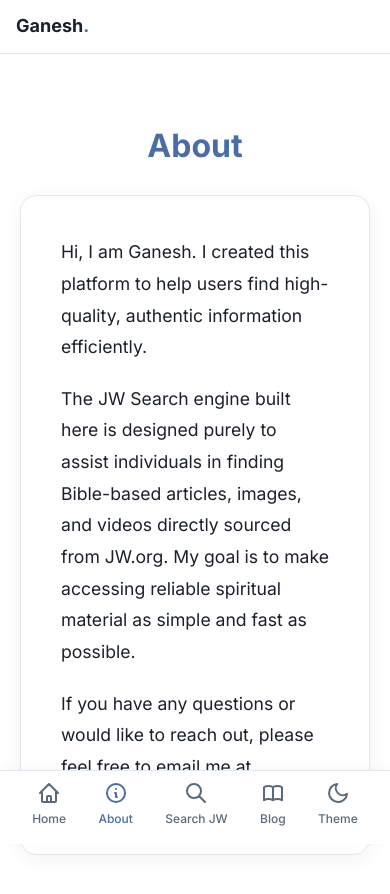
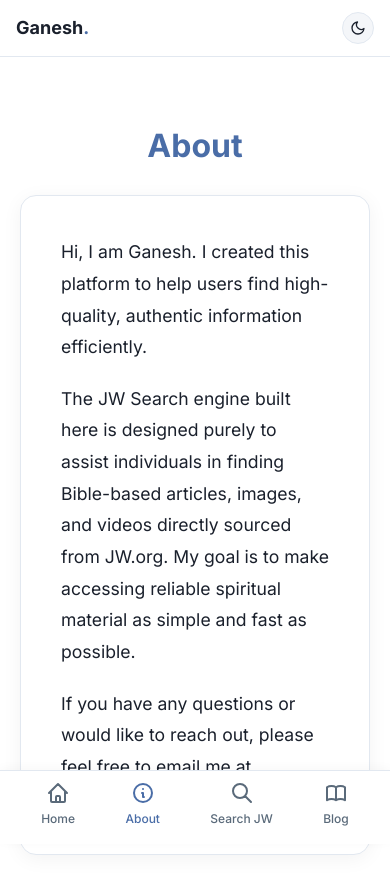
Before and after one commit to ganeshinunited-dot/Myideas, a Next.js app: page /about in a window 390 px wide. Shown: the top 894 px of the page. Built offline with nearby package versions, Linux system fonts and the light colour scheme.

Commit message:
style: move mobile theme toggle to top navigation bar

```diff
--- a/components/Navbar.tsx
+++ b/components/Navbar.tsx
@@ -111,7 +111,7 @@
         </div>
       </header>
 
-      {/* Mobile Top Bar (Just Logo + AI Button) */}
+      {/* Mobile Top Bar */}
       <header className="mobile-only" style={{
         position: "fixed",
         top: 0,
@@ -129,6 +129,30 @@
         <a href="/" style={{ fontWeight: 700, fontSize: 18, color: "var(--color-text)", textDecoration: "none" }}>
           Ganesh<span style={{ color: "var(--color-primary)" }}>.</span>
         </a>
+
+        <button
+          onClick={toggleTheme}
+          style={{
+            background: "var(--color-bg-alt)",
+            border: "1px solid var(--color-border)",
+            color: "var(--color-text)",
+            width: "32px",
+            height: "32px",
+            borderRadius: "50%",
+            display: "flex",
+            alignItems: "center",
+            justifyContent: "center",
+            cursor: "pointer",
+            transition: "all 0.2s ease"
+          }}
+          title="Toggle Dark Mode"
+        >
+          {theme === 'light' ? (
+            <svg width="16" height="16" viewBox="0 0 24 24" fill="none" stroke="currentColor" strokeWidth="2" strokeLinecap="round" strokeLinejoin="round"><path d="M21 12.79A9 9 0 1 1 11.21 3 7 7 0 0 0 21 12.79z"></path></svg>
+          ) : (
+            <svg width="16" height="16" viewBox="0 0 24 24" fill="none" stroke="currentColor" strokeWidth="2" strokeLinecap="round" strokeLinejoin="round"><circle cx="12" cy="12" r="5"></circle><line x1="12" y1="1" x2="12" y2="3"></line><line x1="12" y1="21" x2="12" y2="23"></line><line x1="4.22" y1="4.22" x2="5.64" y2="5.64"></line><line x1="18.36" y1="18.36" x2="19.78" y2="19.78"></line><line x1="1" y1="12" x2="3" y2="12"></line><line x1="21" y1="12" x2="23" y2="12"></line><line x1="4.22" y1="19.78" x2="5.64" y2="18.36"></line><line x1="18.36" y1="5.64" x2="19.78" y2="4.22"></line></svg>
+          )}
+        </button>
       </header>
 
       {/* Mobile Bottom Navigation */}
@@ -145,14 +169,6 @@
             Admin
           </a>
         )}
-        <button onClick={toggleTheme} className="mobile-nav-link" style={{ background: "transparent", border: "none" }}>
-          {theme === 'light' ? (
-            <svg width="24" height="24" viewBox="0 0 24 24" fill="none" stroke="currentColor" strokeWidth="2" strokeLinecap="round" strokeLinejoin="round"><path d="M21 12.79A9 9 0 1 1 11.21 3 7 7 0 0 0 21 12.79z"></path></svg>
-          ) : (
-            <svg width="24" height="24" viewBox="0 0 24 24" fill="none" stroke="currentColor" strokeWidth="2" strokeLinecap="round" strokeLinejoin="round"><circle cx="12" cy="12" r="5"></circle><line x1="12" y1="1" x2="12" y2="3"></line><line x1="12" y1="21" x2="12" y2="23"></line><line x1="4.22" y1="4.22" x2="5.64" y2="5.64"></line><line x1="18.36" y1="18.36" x2="19.78" y2="19.78"></line><line x1="1" y1="12" x2="3" y2="12"></line><line x1="21" y1="12" x2="23" y2="12"></line><line x1="4.22" y1="19.78" x2="5.64" y2="18.36"></line><line x1="18.36" y1="5.64" x2="19.78" y2="4.22"></line></svg>
-          )}
-          <span>Theme</span>
-        </button>
       </nav>
     </>
   );
```
